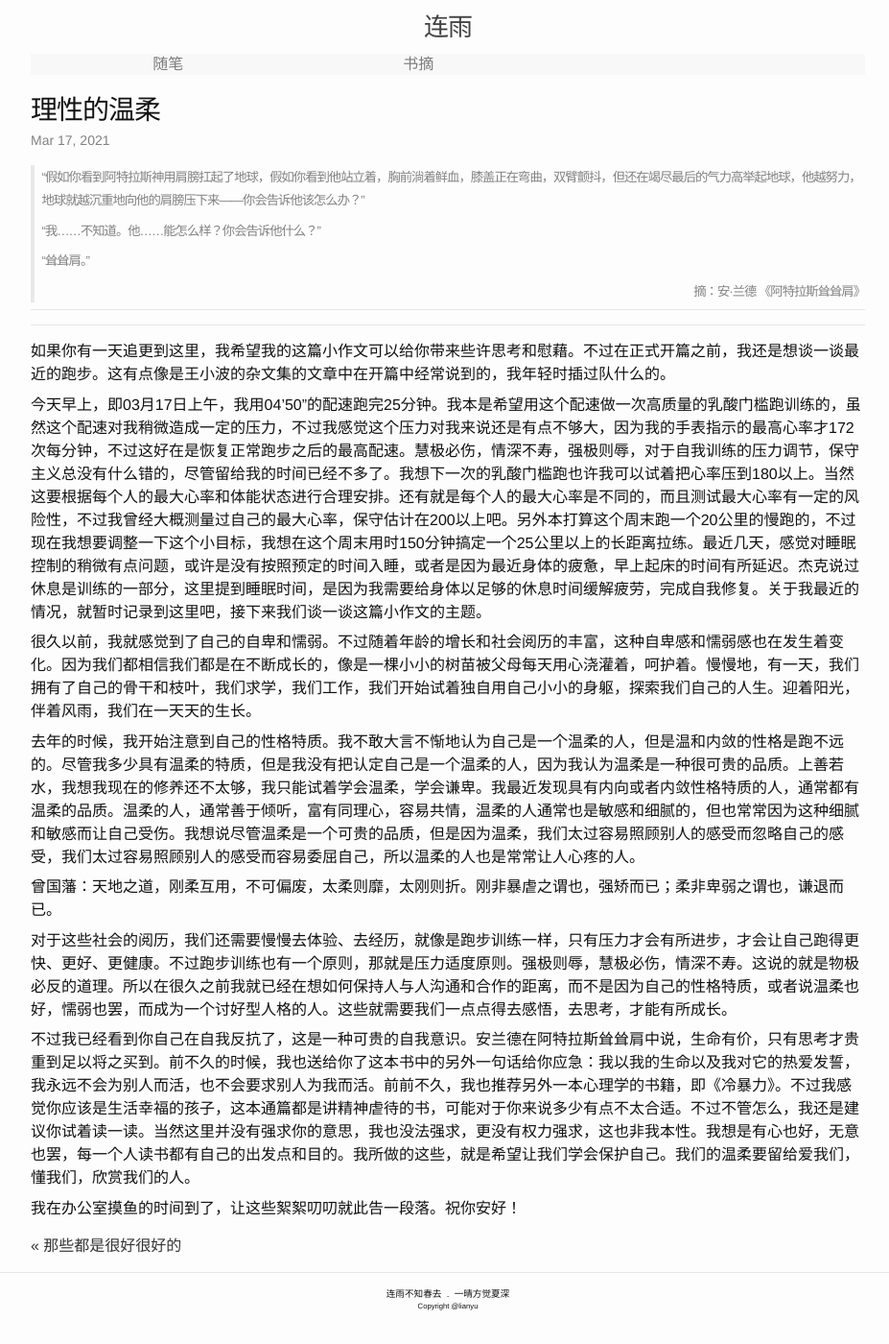
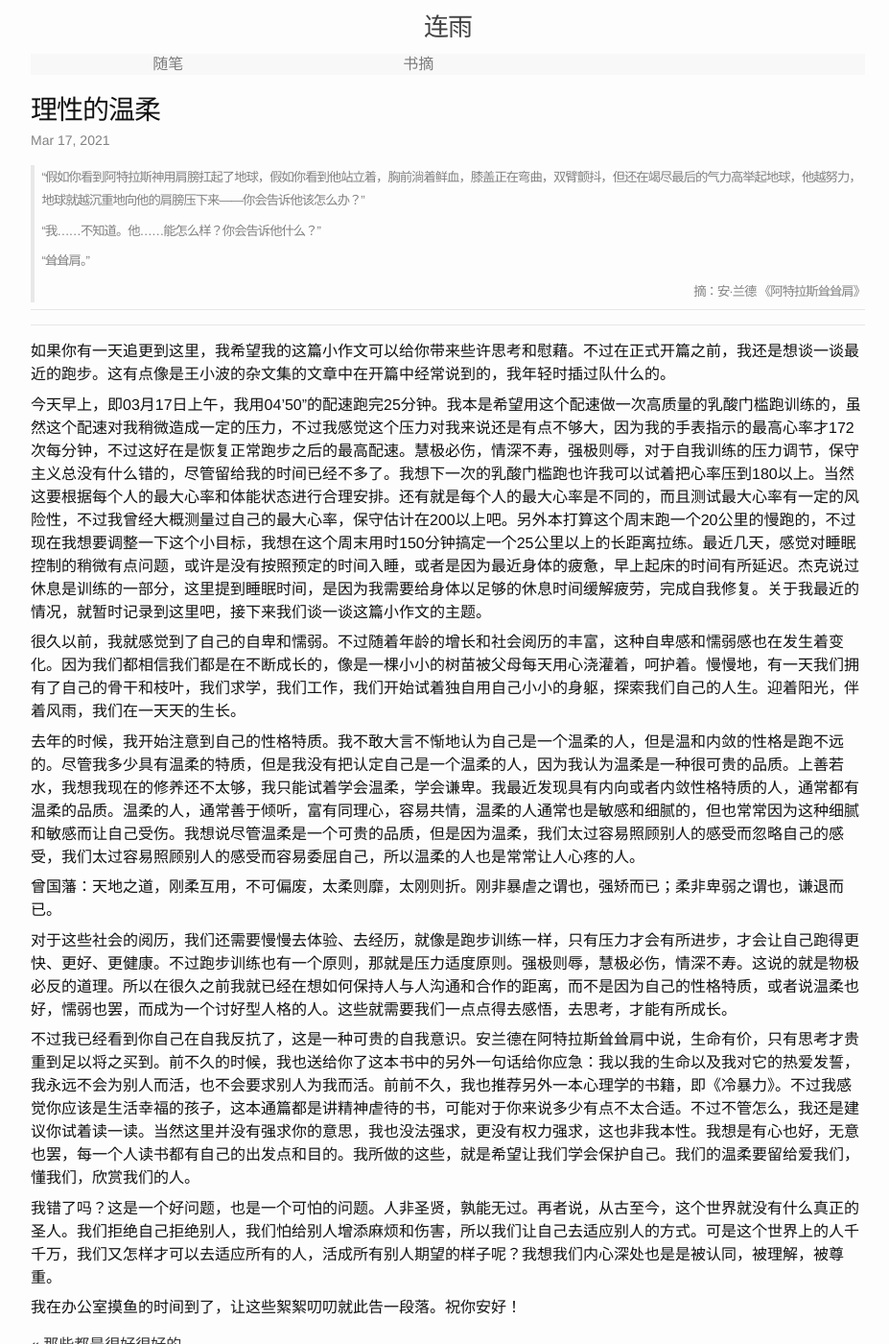
Before and after one commit to lianyu1115/lianyu, a Jekyll site: the page built from _essays/2021-03-17-理性的温柔.md, in a window 1280 px wide and 1400 px high. Shown: the whole window at 96% size, without its empty margins (173-1100 px from the left). Built offline with Jekyll 4.4.1, drawn with Linux system fonts in a browser that asks for light colours.

Commit message:
Update 2021-03-17-理性的温柔.md

```diff
--- a/_essays/2021-03-17-理性的温柔.md
+++ b/_essays/2021-03-17-理性的温柔.md
@@ -21,7 +21,7 @@ tags: ''
 
 今天早上，即03月17日上午，我用04'50"的配速跑完25分钟。我本是希望用这个配速做一次高质量的乳酸门槛跑训练的，虽然这个配速对我稍微造成一定的压力，不过我感觉这个压力对我来说还是有点不够大，因为我的手表指示的最高心率才172次每分钟，不过这好在是恢复正常跑步之后的最高配速。慧极必伤，情深不寿，强极则辱，对于自我训练的压力调节，保守主义总没有什么错的，尽管留给我的时间已经不多了。我想下一次的乳酸门槛跑也许我可以试着把心率压到180以上。当然这要根据每个人的最大心率和体能状态进行合理安排。还有就是每个人的最大心率是不同的，而且测试最大心率有一定的风险性，不过我曾经大概测量过自己的最大心率，保守估计在200以上吧。另外本打算这个周末跑一个20公里的慢跑的，不过现在我想要调整一下这个小目标，我想在这个周末用时150分钟搞定一个25公里以上的长距离拉练。最近几天，感觉对睡眠控制的稍微有点问题，或许是没有按照预定的时间入睡，或者是因为最近身体的疲惫，早上起床的时间有所延迟。杰克说过休息是训练的一部分，这里提到睡眠时间，是因为我需要给身体以足够的休息时间缓解疲劳，完成自我修复。关于我最近的情况，就暂时记录到这里吧，接下来我们谈一谈这篇小作文的主题。
 
-很久以前，我就感觉到了自己的自卑和懦弱。不过随着年龄的增长和社会阅历的丰富，这种自卑感和懦弱感也在发生着变化。因为我们都相信我们都是在不断成长的，像是一棵小小的树苗被父母每天用心浇灌着，呵护着。慢慢地，有一天，我们拥有了自己的骨干和枝叶，我们求学，我们工作，我们开始试着独自用自己小小的身躯，探索我们自己的人生。迎着阳光，伴着风雨，我们在一天天的生长。
+很久以前，我就感觉到了自己的自卑和懦弱。不过随着年龄的增长和社会阅历的丰富，这种自卑感和懦弱感也在发生着变化。因为我们都相信我们都是在不断成长的，像是一棵小小的树苗被父母每天用心浇灌着，呵护着。慢慢地，有一天我们拥有了自己的骨干和枝叶，我们求学，我们工作，我们开始试着独自用自己小小的身躯，探索我们自己的人生。迎着阳光，伴着风雨，我们在一天天的生长。
 
 去年的时候，我开始注意到自己的性格特质。我不敢大言不惭地认为自己是一个温柔的人，但是温和内敛的性格是跑不远的。尽管我多少具有温柔的特质，但是我没有把认定自己是一个温柔的人，因为我认为温柔是一种很可贵的品质。上善若水，我想我现在的修养还不太够，我只能试着学会温柔，学会谦卑。我最近发现具有内向或者内敛性格特质的人，通常都有温柔的品质。温柔的人，通常善于倾听，富有同理心，容易共情，温柔的人通常也是敏感和细腻的，但也常常因为这种细腻和敏感而让自己受伤。我想说尽管温柔是一个可贵的品质，但是因为温柔，我们太过容易照顾别人的感受而忽略自己的感受，我们太过容易照顾别人的感受而容易委屈自己，所以温柔的人也是常常让人心疼的人。
 
@@ -31,4 +31,6 @@ tags: ''
 
 不过我已经看到你自己在自我反抗了，这是一种可贵的自我意识。安兰德在阿特拉斯耸耸肩中说，生命有价，只有思考才贵重到足以将之买到。前不久的时候，我也送给你了这本书中的另外一句话给你应急：我以我的生命以及我对它的热爱发誓，我永远不会为别人而活，也不会要求别人为我而活。前前不久，我也推荐另外一本心理学的书籍，即《冷暴力》。不过我感觉你应该是生活幸福的孩子，这本通篇都是讲精神虐待的书，可能对于你来说多少有点不太合适。不过不管怎么，我还是建议你试着读一读。当然这里并没有强求你的意思，我也没法强求，更没有权力强求，这也非我本性。我想是有心也好，无意也罢，每一个人读书都有自己的出发点和目的。我所做的这些，就是希望让我们学会保护自己。我们的温柔要留给爱我们，懂我们，欣赏我们的人。
 
+我错了吗？这是一个好问题，也是一个可怕的问题。人非圣贤，孰能无过。再者说，从古至今，这个世界就没有什么真正的圣人。我们拒绝自己拒绝别人，我们怕给别人增添麻烦和伤害，所以我们让自己去适应别人的方式。可是这个世界上的人千千万，我们又怎样才可以去适应所有的人，活成所有别人期望的样子呢？我想我们内心深处也是是被认同，被理解，被尊重。
+
 我在办公室摸鱼的时间到了，让这些絮絮叨叨就此告一段落。祝你安好！
```
